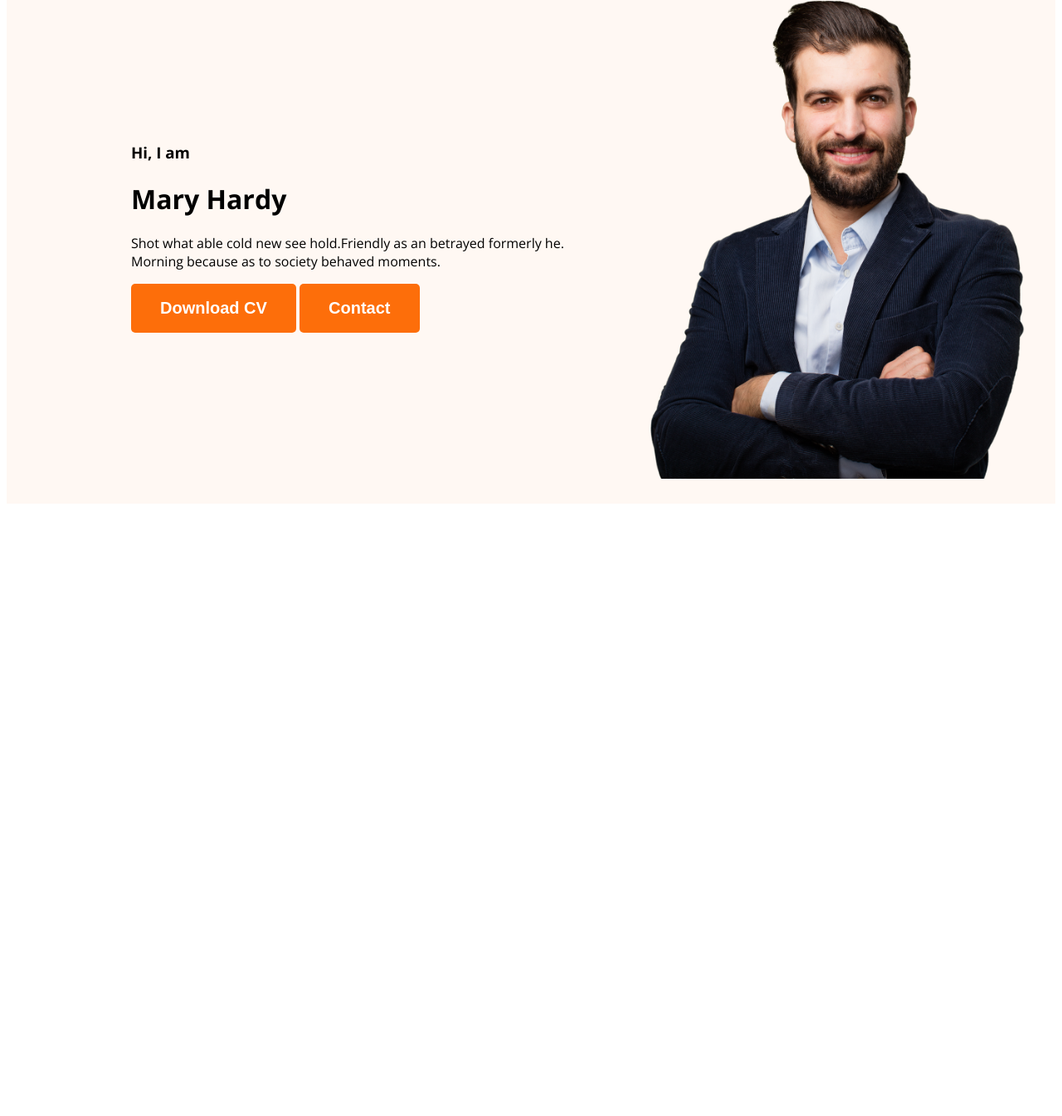
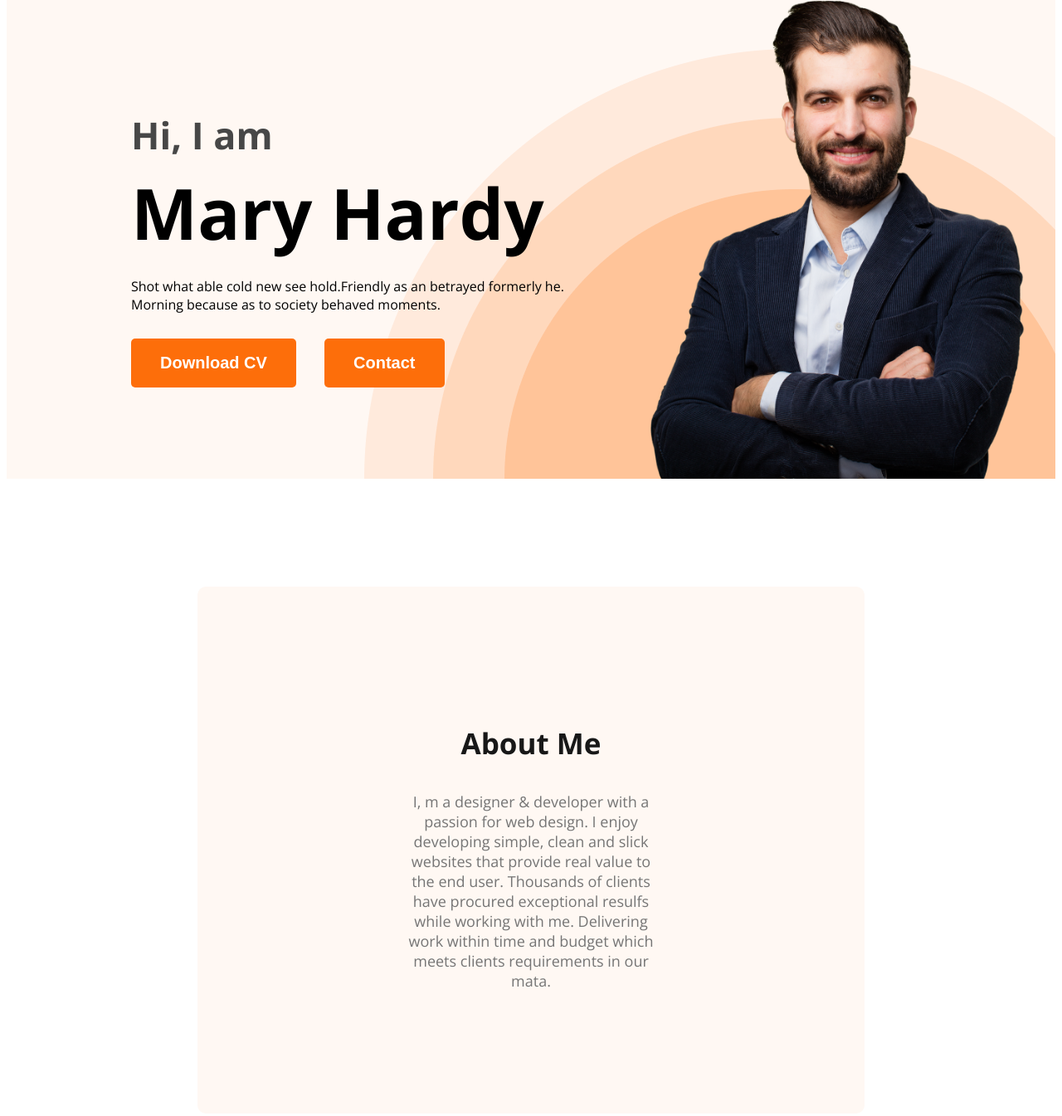
Before and after one commit to Ridwan4D/practice-portfolio, a plain HTML site: page index.html in a window 1280 px wide. Shown: the part 212-1557 px from the top of the page at 83% size. Before the commit the page ends 827 px from the top, so only its background shows below. Drawn offline with nearby package versions, Linux system fonts and the light colour scheme.

Commit message:
about section created

```diff
--- a/index.html
+++ b/index.html
@@ -22,11 +22,13 @@
             </ul>
         </nav>
         <div class="banner">
-            <div>
+            <div class="banner-content">
                 <h3 class="banner-h3">Hi, I am</h3>
                 <h1 class="banner-h1">Mary Hardy</h1>
-                <p class="banner-wlcmPara">Shot what able cold new see hold.Friendly as an betrayed formerly he. Morning
-                    because as to society behaved moments.</p>
+                <p class="banner-description">Shot what able cold new see hold.Friendly as an betrayed formerly he.
+                    Morning
+                    because as to society behaved moments.
+                </p>
                 <button class="primary-btn">Download CV</button>
                 <button class="primary-btn">Contact</button>
             </div>
@@ -34,7 +36,15 @@
         </div>
     </header>
     <main>
-
+        <section class="about">
+            <h3 class="sec-title">About Me</h3>
+            <p class="sec-description">
+                I, m a designer & developer with a passion for web design. I enjoy developing simple, clean and slick
+                websites that provide real value to the end user. Thousands of clients have procured exceptional resulfs
+                while working with me. Delivering work within time and budget which meets clients requirements in our
+                mata.
+            </p>
+        </section>
     </main>
     <footer>
 
--- a/style.css
+++ b/style.css
@@ -17,12 +17,30 @@ body {
     padding: 18px 35px;
 }
 
+.sec-title {
+    color: #181818;
+    text-align: center;
+    font-size: 35px;
+    font-weight: 700;
+}
+
+.sec-description{
+    color:#757575;
+    text-align: center;
+    font-size: 18px;
+    font-weight: 400;
+}
+
 /* common styles end */
 
 /* header style start here */
 .header {
     background-color: #FFF8F3;
+    background-image: url("./images/header_bg.png");
+    background-repeat: no-repeat;
+    background-position: bottom right;
 }
+
 /* nav styles start here */
 nav {
     display: flex;
@@ -57,13 +75,50 @@ nav li>a {
 /* nav style end here */
 
 /* banner start here */
-.banner{
-    padding: 30px 30px 30px 150px;
+.banner {
+    padding: 30px 30px 0 150px;
     display: flex;
     align-items: center;
+    justify-content: space-between;
 }
-.banner .profile-picture{
+
+.banner-content {
+    max-width: 550px;
+}
+
+.banner .profile-picture {
     height: 600px;
     width: 500px;
 }
+
+.banner-h3 {
+    font-size: 45px;
+    color: #474747;
+    margin-bottom: 0;
+}
+
+.banner-h1 {
+    font-size: 85px;
+    font-weight: 700;
+    margin: 5px 0 20px;
+}
+
+.banner-description {
+    margin: 0;
+}
+
+.banner button {
+    margin: 30px 30px 0 0;
+}
+
+/* banner style end here */
 /* header style end here*/
+
+/* main style part start here */
+/* about section start here */
+.about {
+    padding: 130px 250px;
+    margin: 130px 230px;
+    border-radius: 10px;
+    background: #FFF8F3;
+}
```
